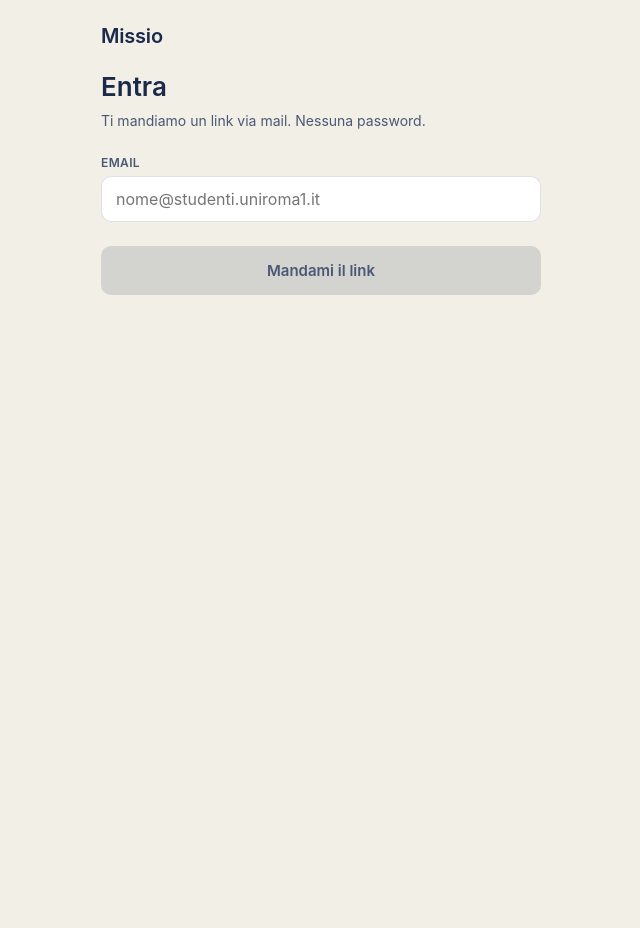
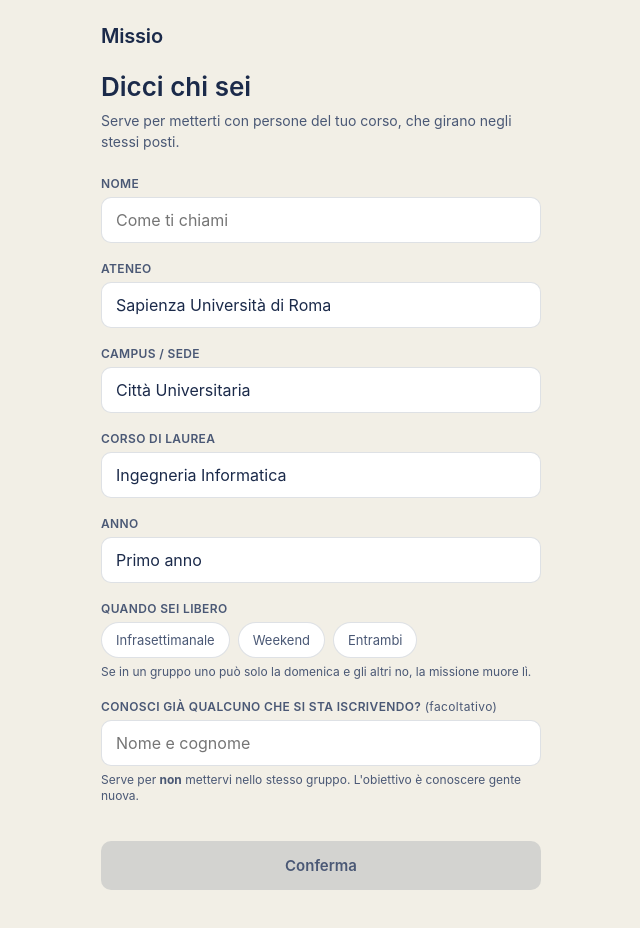
Before and after one commit to vitalealessio05-pixel/App, a Next.js app: page /login in a window 1280 px wide. Shown: the top 928 px of the page, without its empty margins (319-959 px from the left). Before the commit the page ends 800 px from the top, so only its background shows below. Built offline with nearby package versions, Linux system fonts and the light colour scheme.

Commit message:
Refactor login page to onboarding flow

```diff
--- a/app/login/page.js
+++ b/app/login/page.js
@@ -1,69 +1,178 @@
 'use client';
 
-import { useState } from 'react';
+import { useEffect, useState } from 'react';
+import { useRouter } from 'next/navigation';
 import { supabase } from '../../lib/supabase';
 
-export default function Login() {
-  const [email, setEmail] = useState('');
-  const [stato, setStato] = useState('idle');
+const ALTRO = 'Altro (scrivi)';
+
+const ATENEI = {
+  'Sapienza Università di Roma': {
+    campus: ['Città Universitaria', 'San Pietro in Vincoli', 'Via Ariosto', 'Ostiense', 'Polo Pontino'],
+    corsi: ['Ingegneria Informatica', 'Ingegneria Gestionale', 'Comunicazione', 'Giurisprudenza',
+            'Economia', 'Psicologia', 'Lettere', 'Medicina', 'Architettura'],
+  },
+  'Università della Tuscia': {
+    campus: ['Riello', 'Santa Maria in Gradi', 'San Carlo'],
+    corsi: ['Scienze Agrarie', 'Economia Aziendale', 'Beni Culturali', 'Scienze Biologiche', 'Informatica'],
+  },
+};
+
+function pulisci(s) {
+  return (s || '').trim().replace(/\s+/g, ' ');
+}
+
+export default function Onboarding() {
+  const router = useRouter();
+
+  const [nome, setNome] = useState('');
+  const [ateneo, setAteneo] = useState('Sapienza Università di Roma');
+  const [ateneoLibero, setAteneoLibero] = useState('');
+  const [campus, setCampus] = useState('');
+  const [campusLibero, setCampusLibero] = useState('');
+  const [corso, setCorso] = useState('');
+  const [corsoLibero, setCorsoLibero] = useState('');
+  const [anno, setAnno] = useState(1);
+  const [dispo, setDispo] = useState('');
+  const [conosce, setConosce] = useState('');
+  const [salvo, setSalvo] = useState(false);
   const [err, setErr] = useState('');
 
-  async function invia(e) {
+  const ateneoAltro = ateneo === ALTRO;
+  const opzioni = ATENEI[ateneo];
+
+  useEffect(() => {
+    if (ateneoAltro) {
+      setCampus(ALTRO);
+      setCorso(ALTRO);
+    } else {
+      setCampus(opzioni.campus[0]);
+      setCorso(opzioni.corsi[0]);
+    }
+    setCampusLibero('');
+    setCorsoLibero('');
+  }, [ateneo]);
+
+  const campusAltro = ateneoAltro || campus === ALTRO;
+  const corsoAltro = ateneoAltro || corso === ALTRO;
+
+  const vAteneo = ateneoAltro ? pulisci(ateneoLibero) : ateneo;
+  const vCampus = campusAltro ? pulisci(campusLibero) : campus;
+  const vCorso = corsoAltro ? pulisci(corsoLibero) : corso;
+
+  const completo = pulisci(nome) && dispo && vAteneo && vCampus && vCorso;
+
+  async function salva(e) {
     e.preventDefault();
     setErr('');
-    setStato('invio');
+    setSalvo(true);
 
-    const { error } = await supabase().auth.signInWithOtp({
-      email: email.trim(),
-      options: { emailRedirectTo: `${window.location.origin}/auth/callback` },
+    const sb = supabase();
+    const { data: { session } } = await sb.auth.getSession();
+    if (!session) { router.replace('/login'); return; }
+
+    const { error } = await sb.from('profiles').insert({
+      id: session.user.id,
+      nome: pulisci(nome),
+      ateneo: vAteneo,
+      campus: vCampus,
+      corso: vCorso,
+      anno: Number(anno),
+      disponibilita: dispo,
+      conosce_nome: pulisci(conosce) || null,
     });
 
-    if (error) {
-      setErr(error.message);
-      setStato('idle');
-    } else {
-      setStato('inviato');
-    }
-  }
-
-  if (stato === 'inviato') {
-    return (
-      <div>
-        <div className="brand">Missio</div>
-        <h1>Controlla la mail</h1>
-        <p className="sub">
-          Abbiamo mandato un link a <b>{email}</b>. Aprilo da questo telefono per entrare.
-          Niente password da ricordare.
-        </p>
-        <p className="hint">Non arriva? Guarda nello spam, oppure riprova tra un minuto.</p>
-        <button className="btn-ghost" onClick={() => setStato('idle')}>
-          Usa un'altra mail
-        </button>
-      </div>
-    );
+    if (error) { setErr(error.message); setSalvo(false); return; }
+    router.replace('/home');
   }
 
   return (
-    <form onSubmit={invia}>
+    <form onSubmit={salva}>
       <div className="brand">Missio</div>
-      <h1>Entra</h1>
-      <p className="sub">Ti mandiamo un link via mail. Nessuna password.</p>
+      <h1>Dicci chi sei</h1>
+      <p className="sub">
+        Serve per metterti con persone del tuo corso, che girano negli stessi posti.
+      </p>
 
-      <label htmlFor="email">Email</label>
-      <input
-        id="email"
-        type="email"
-        required
-        value={email}
-        onChange={(e) => setEmail(e.target.value)}
-        placeholder="nome@studenti.uniroma1.it"
-        autoComplete="email"
-      />
+      <label htmlFor="nome">Nome</label>
+      <input id="nome" required value={nome} onChange={(e) => setNome(e.target.value)}
+             placeholder="Come ti chiami" />
+
+      <label htmlFor="ateneo">Ateneo</label>
+      <select id="ateneo" value={ateneo} onChange={(e) => setAteneo(e.target.value)}>
+        {Object.keys(ATENEI).map((a) => <option key={a}>{a}</option>)}
+        <option>{ALTRO}</option>
+      </select>
+      {ateneoAltro && (
+        <>
+          <input style={{ marginTop: 8 }} value={ateneoLibero}
+                 onChange={(e) => setAteneoLibero(e.target.value)}
+                 placeholder="Es. Università di Bologna" />
+          <p className="hint">
+            Scrivilo per esteso, come lo scriverebbe un tuo compagno di corso: è così
+            che vi ritrovate tra voi.
+          </p>
+        </>
+      )}
+
+      <label htmlFor="campus">Campus / sede</label>
+      {!ateneoAltro && (
+        <select id="campus" value={campus} onChange={(e) => setCampus(e.target.value)}>
+          {opzioni.campus.map((c) => <option key={c}>{c}</option>)}
+          <option>{ALTRO}</option>
+        </select>
+      )}
+      {campusAltro && (
+        <input style={{ marginTop: ateneoAltro ? 0 : 8 }} value={campusLibero}
+               onChange={(e) => setCampusLibero(e.target.value)}
+               placeholder="Zona o nome della sede" />
+      )}
+
+      <label htmlFor="corso">Corso di laurea</label>
+      {!ateneoAltro && (
+        <select id="corso" value={corso} onChange={(e) => setCorso(e.target.value)}>
+          {opzioni.corsi.map((c) => <option key={c}>{c}</option>)}
+          <option>{ALTRO}</option>
+        </select>
+      )}
+      {corsoAltro && (
+        <input style={{ marginTop: ateneoAltro ? 0 : 8 }} value={corsoLibero}
+               onChange={(e) => setCorsoLibero(e.target.value)}
+               placeholder="Es. Scienze Politiche" />
+      )}
+
+      <label htmlFor="anno">Anno</label>
+      <select id="anno" value={anno} onChange={(e) => setAnno(e.target.value)}>
+        <option value={1}>Primo anno</option>
+        <option value={2}>Secondo anno</option>
+        <option value={3}>Terzo anno</option>
+        <option value={4}>Fuori corso o magistrale</option>
+      </select>
+
+      <label>Quando sei libero</label>
+      <div className="chip-row">
+        {[['settimana', 'Infrasettimanale'], ['weekend', 'Weekend'], ['entrambi', 'Entrambi']].map(([v, l]) => (
+          <button type="button" key={v}
+                  className={dispo === v ? 'chip sel' : 'chip'}
+                  onClick={() => setDispo(v)}>
+            {l}
+          </button>
+        ))}
+      </div>
+      <p className="hint">Se in un gruppo uno può solo la domenica e gli altri no, la missione muore lì.</p>
+
+      <label htmlFor="conosce">
+        Conosci già qualcuno che si sta iscrivendo?{' '}
+        <span style={{ textTransform: 'none', fontWeight: 400 }}>(facoltativo)</span>
+      </label>
+      <input id="conosce" value={conosce} onChange={(e) => setConosce(e.target.value)}
+             placeholder="Nome e cognome" />
+      <p className="hint">Serve per <b>non</b> mettervi nello stesso gruppo. L'obiettivo è conoscere gente nuova.</p>
 
       {err && <p className="err">{err}</p>}
 
-      <button className="btn" type="submit" disabled={stato === 'invio' || !email}>
-        {stato === 'invio' ? 'Invio…' : 'Mandami il link'}
+      <button className="btn" type="submit" disabled={salvo || !completo}>
+        {salvo ? 'Salvo…' : 'Conferma'}
       </button>
     </form>
   );
```
